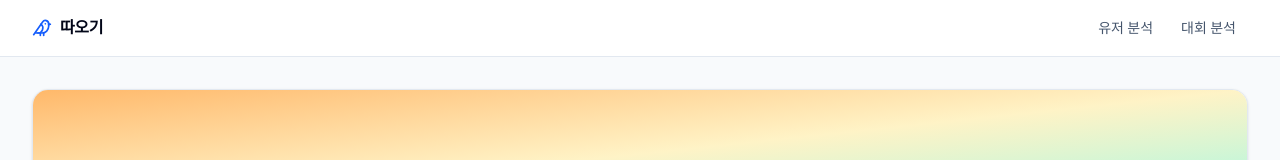
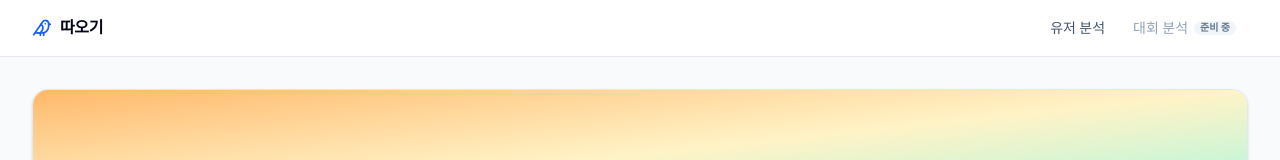
Before and after one commit to hafskjfha/ddaogi, a Next.js app: page /users/jtw7913 in a window 1280 px wide. Shown: the top 160 px of the page. Built offline with nearby package versions, Linux system fonts and the light colour scheme.

Commit message:
fix: disable planned contest navigation

```diff
--- a/src/app/not-found.tsx
+++ b/src/app/not-found.tsx
@@ -1,6 +1,6 @@
 import Link from "next/link";
 
-/** Explains unavailable routes and links to the supported dashboard views. */
+/** Explains unavailable routes and links to working recovery destinations. */
 export default function NotFound() {
   return (
     <div className="mx-auto flex w-full max-w-2xl flex-col gap-5 px-4 py-16 sm:px-6 lg:px-8">
@@ -14,13 +14,13 @@ export default function NotFound() {
           href="/users/jtw7913"
           className="rounded-lg bg-slate-900 px-4 py-2 font-semibold text-white transition-colors hover:bg-slate-700 focus-visible:outline-none focus-visible:ring-2 focus-visible:ring-slate-950 focus-visible:ring-offset-2 dark:bg-slate-50 dark:text-slate-950 dark:hover:bg-slate-200 dark:focus-visible:ring-slate-50 dark:focus-visible:ring-offset-slate-950"
         >
-          지원 유저 보기
+          유저 분석 보기
         </Link>
         <Link
-          href="/contests/doj-beginner-contest-4"
+          href="/"
           className="rounded-lg border border-slate-300 px-4 py-2 font-semibold transition-colors hover:bg-slate-100 focus-visible:outline-none focus-visible:ring-2 focus-visible:ring-slate-950 focus-visible:ring-offset-2 dark:border-slate-700 dark:hover:bg-slate-900 dark:focus-visible:ring-slate-50 dark:focus-visible:ring-offset-slate-950"
         >
-          지원 대회 보기
+          홈으로
         </Link>
       </div>
     </div>
--- a/src/components/AppHeader.tsx
+++ b/src/components/AppHeader.tsx
@@ -1,7 +1,7 @@
 import { Bird } from "lucide-react";
 import Link from "next/link";
 
-/** Persistent navigation for user and contest analytics pages. */
+/** Persistent navigation for supported analytics and planned destinations. */
 export function AppHeader() {
   return (
     <header className="border-b border-slate-200 bg-white/90 text-slate-950 backdrop-blur dark:border-slate-800 dark:bg-slate-950/90 dark:text-slate-50">
@@ -15,10 +15,18 @@ export function AppHeader() {
             <span className="hidden sm:inline">유저 분석</span>
             <span className="sm:hidden">유저</span>
           </Link>
-          <Link href="/contests/doj-beginner-contest-4" aria-label="대회 분석" className="rounded-md px-3 py-2 text-sm font-medium text-slate-600 transition-colors hover:bg-slate-100 hover:text-slate-950 focus-visible:outline-none focus-visible:ring-2 focus-visible:ring-slate-950 dark:text-slate-400 dark:hover:bg-slate-800 dark:hover:text-slate-50 dark:focus-visible:ring-slate-300">
+          <span
+            role="link"
+            aria-disabled="true"
+            aria-label="대회 분석 준비 중"
+            className="flex cursor-not-allowed items-center gap-1.5 rounded-md px-3 py-2 text-sm font-medium text-slate-400 dark:text-slate-600"
+          >
             <span className="hidden sm:inline">대회 분석</span>
             <span className="sm:hidden">대회</span>
-          </Link>
+            <span className="rounded-full bg-slate-100 px-1.5 py-0.5 text-[10px] font-semibold leading-none text-slate-500 dark:bg-slate-800 dark:text-slate-400">
+              준비 중
+            </span>
+          </span>
         </nav>
       </div>
     </header>
```
Also changed, not shown: 2 other files (tests, documents, lock files or other folders).
